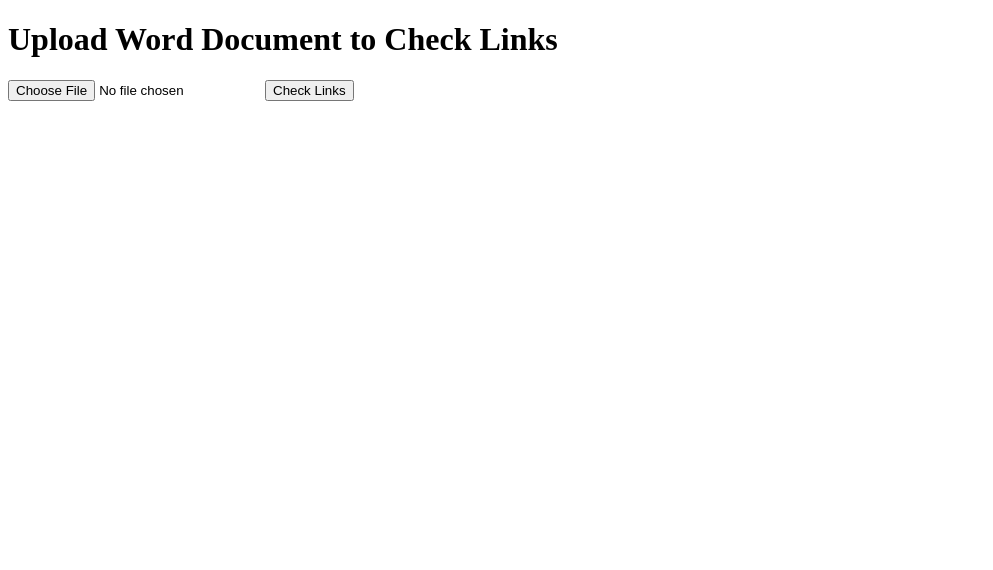
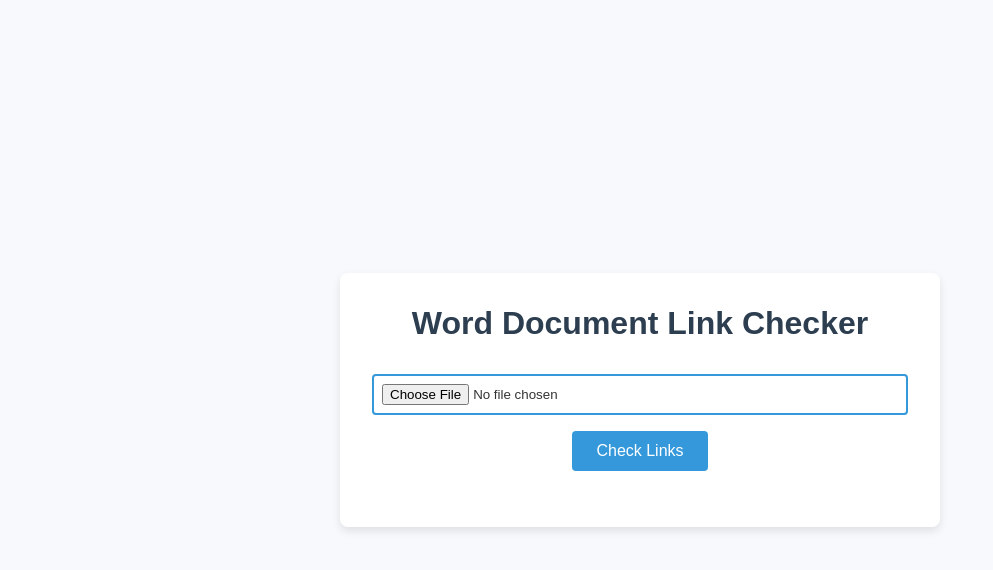
Before and after one commit to rfpg/linkchecker, a plain HTML site: page index.html in a window 1280 px wide. Shown: the whole page, without its empty margins (0-993 px from the left). Drawn offline with nearby package versions, Linux system fonts and the light colour scheme.

Commit message:
link checker using js without cors issue.

```diff
--- a/index.html
+++ b/index.html
@@ -3,14 +3,109 @@
 <head>
     <meta charset="UTF-8">
     <meta name="viewport" content="width=device-width, initial-scale=1.0">
-    <title>Link Checker for Word Documents</title>
+    <title>Word Doc Link Checker</title>
+    <style>
+        /* General Reset */
+        * {
+            margin: 0;
+            padding: 0;
+            box-sizing: border-box;
+            font-family: Arial, sans-serif;
+        }
+
+        body {
+            background-color: #f7f9fc;
+            color: #333;
+            display: flex;
+            flex-direction: column;
+            align-items: center;
+            justify-content: center;
+            min-height: 100vh;
+            padding: 1rem;
+        }
+
+        h1 {
+            font-size: 2rem;
+            margin-bottom: 1rem;
+            color: #2c3e50;
+        }
+
+        .container {
+            background: #ffffff;
+            border-radius: 8px;
+            box-shadow: 0px 4px 8px rgba(0, 0, 0, 0.1);
+            padding: 2rem;
+            max-width: 600px;
+            text-align: center;
+            width: 100%;
+        }
+
+        input[type="file"] {
+            border: 2px solid #3498db;
+            border-radius: 4px;
+            padding: 0.5rem;
+            margin: 1rem 0;
+            width: 100%;
+            cursor: pointer;
+        }
+
+        button {
+            background-color: #3498db;
+            color: #fff;
+            border: none;
+            border-radius: 4px;
+            padding: 0.7rem 1.5rem;
+            cursor: pointer;
+            font-size: 1rem;
+            transition: background-color 0.3s ease;
+        }
+
+        button:hover {
+            background-color: #2980b9;
+        }
+
+        #results {
+            margin-top: 1.5rem;
+            text-align: left;
+            max-height: 300px;
+            overflow-y: auto;
+        }
+
+        .result-item {
+            padding: 0.5rem;
+            margin-bottom: 0.5rem;
+            border-radius: 4px;
+            box-shadow: 0 1px 3px rgba(0, 0, 0, 0.1);
+        }
+
+        .alive {
+            color: #27ae60;
+        }
+
+        .dead {
+            color: #c0392b;
+        }
+
+        @media (max-width: 768px) {
+            .container {
+                padding: 1rem;
+            }
+
+            h1 {
+                font-size: 1.5rem;
+            }
+        }
+    </style>
 </head>
 <body>
-    <h1>Upload Word Document to Check Links</h1>
-    <input type="file" id="fileInput" accept=".docx" />
-    <button onclick="checkLinks()">Check Links</button>
-    <div id="results"></div>
+    <div class="container">
+        <h1>Word Document Link Checker</h1>
+        <input type="file" id="fileInput" accept=".docx" />
+        <button onclick="checkLinks()">Check Links</button>
+        <div id="results"></div>
+    </div>
 
+    <!-- Mammoth.js library -->
     <script src="https://cdnjs.cloudflare.com/ajax/libs/mammoth/1.4.2/mammoth.browser.min.js"></script>
     <script>
         async function checkLinks() {
@@ -24,9 +119,11 @@
             }
 
             const file = fileInput.files[0];
+            const arrayBuffer = await file.arrayBuffer();
 
-            // Parse the Word document
-            const arrayBuffer = await file.arrayBuffer();
+            resultsDiv.innerHTML = '<p>Processing document...</p>';
+
+            // Parse the Word document using Mammoth.js
             mammoth.extractRawText({ arrayBuffer: arrayBuffer })
                 .then(async (result) => {
                     const links = extractLinks(result.value);
@@ -34,13 +131,17 @@
                         resultsDiv.innerHTML = '<p>No links found in the document.</p>';
                         return;
                     }
+
                     resultsDiv.innerHTML = '<h3>Checking Links...</h3>';
 
-                    // Check each link
                     for (const link of links) {
                         const status = await isLinkAlive(link);
-                        const color = status ? 'green' : 'red';
-                        resultsDiv.innerHTML += `<p style="color:${color}">${link} - ${status ? 'Alive' : 'Dead'}</p>`;
+                        const statusClass = status ? 'alive' : 'dead';
+                        const statusText = status ? 'Alive' : 'Dead';
+                        resultsDiv.innerHTML += `
+                            <div class="result-item ${statusClass}">
+                                ${link} - <strong>${statusText}</strong>
+                            </div>`;
                     }
                 })
                 .catch(err => {
@@ -49,7 +150,7 @@
                 });
         }
 
-        // Extract links from text using regex
+        // Extract links using regex
         function extractLinks(text) {
             const linkRegex = /(https?:\/\/[^\s]+)/g;
             return text.match(linkRegex) || [];
@@ -58,10 +159,19 @@
         // Check if a link is alive using fetch
         async function isLinkAlive(url) {
             try {
-                const response = await fetch(url, { method: 'HEAD' });
-                return response.ok;
-            } catch {
-                return false;
+                const controller = new AbortController();
+                const timeoutId = setTimeout(() => controller.abort(), 5000);
+
+                const response = await fetch(url, {
+                    method: 'GET',
+                    mode: 'no-cors',
+                    signal: controller.signal
+                });
+
+                clearTimeout(timeoutId);
+                return true; // Assume alive if fetch doesn't throw an error
+            } catch (error) {
+                return false; // Link is dead
             }
         }
     </script>
```
